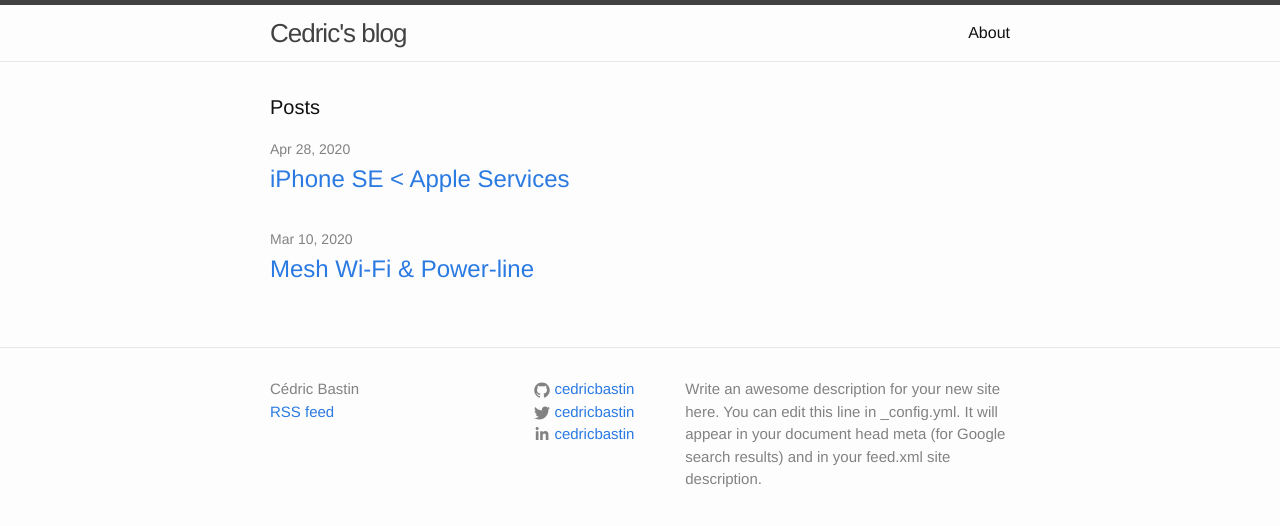
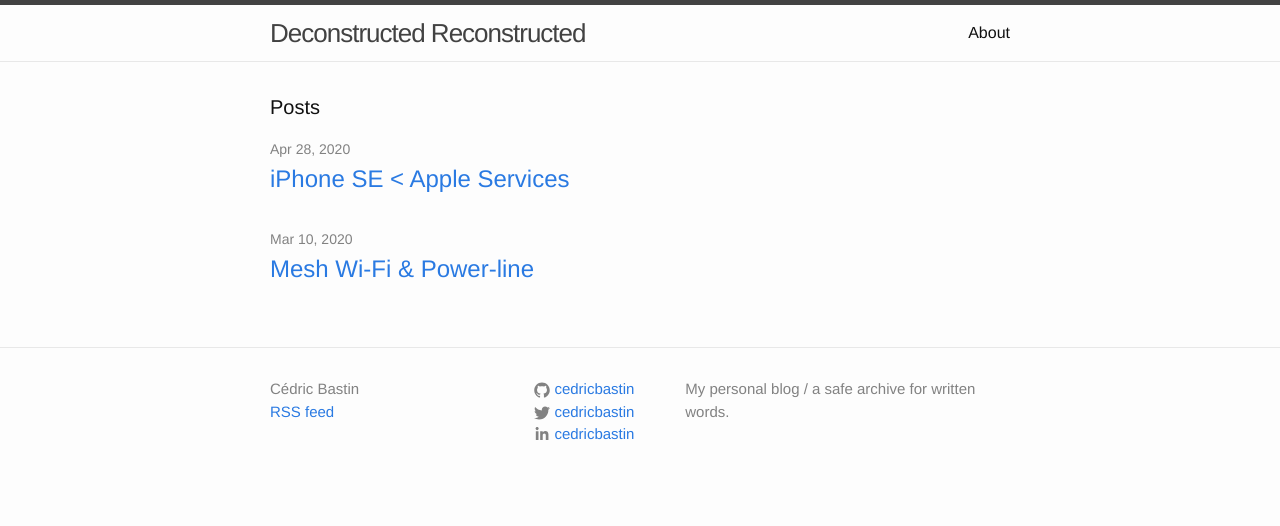
Before and after one commit to cedricbastin/cedricbastin.github.io, a Jekyll site: the page built from index.html, in a window 1280 px wide. Shown: the top 526 px of the page. Built offline with Jekyll 4.4.1, drawn with Linux system fonts in a browser that asks for light colours.

Commit message:
add description

```diff
--- a/_config.yml
+++ b/_config.yml
@@ -1,10 +1,8 @@
 # Site settings
-title: Cedric's blog
-description: > # this means to ignore newlines until "baseurl:"
-  Write an awesome description for your new site here. You can edit this
-  line in _config.yml. It will appear in your document head meta (for
-  Google search results) and in your feed.xml site description.
+title: Deconstructed Reconstructed
 subtitle: Cédric Bastin
+description: >
+  My personal blog / a safe archive for written words.
 baseurl: ""
 url: "https://cedricbastin.github.io"
 github_username: cedricbastin
```
